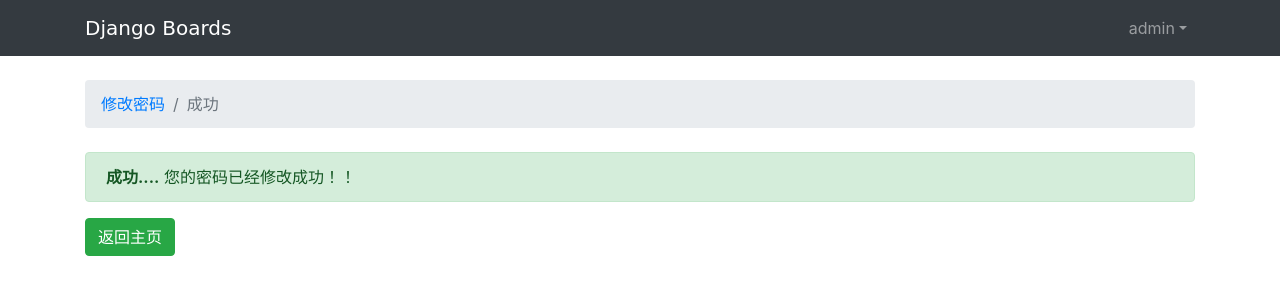
After one commit to liuchangfu/myproject, a Django app: page /settings/password/done/ in a window 1280 px wide. The commit adds this page. Shown: the top 300 px of the page. Run offline with Django 3.2, Linux system fonts and the light colour scheme; a user stored in the database is signed in; some libraries are stand-ins or nearby versions; some web fonts are replaced.

Commit message:
增加模板

```diff
--- a/myproject/settings.py
+++ b/myproject/settings.py
@@ -125,4 +125,6 @@ LOGOUT_REDIRECT_URL = 'home'
 
 LOGIN_REDIRECT_URL = 'home'
 
+LOGIN_URL = 'login'
+
 EMAIL_BACKEND = 'django.core.mail.backends.console.EmailBackend'
--- a/myproject/urls.py
+++ b/myproject/urls.py
@@ -44,4 +44,11 @@ urlpatterns = [
     url(r'^reset/complete/$',
         auth_views.PasswordResetCompleteView.as_view(template_name='password_reset_complete.html'),
         name='password_reset_complete'),
+
+    url(r'^settings/password/$', auth_views.PasswordChangeView.as_view(template_name='password_change.html'),
+        name='password_change'),
+
+    url(r'^settings/password/done/$',
+        auth_views.PasswordChangeDoneView.as_view(template_name='password_change_done.html'),
+        name='password_change_done'),
 ]
--- /dev/null
+++ b/templates/password_change_done.html
@@ -0,0 +1,15 @@
+{% extends 'base.html' %}
+
+{% block title %}修改密码成功{% endblock %}
+
+{% block breadcrumb %}
+    <li class="breadcrumb-item"><a href="{% url 'password_change' %}">修改密码</a></li>
+    <li class="breadcrumb-item active">成功</li>
+{% endblock %}
+
+{% block content %}
+    <div class="alert alert-success" role="alert">
+        <strong>成功....</strong> 您的密码已经修改成功！！
+    </div>
+    <a href="{% url 'home' %}" class="btn btn-success">返回主页</a>
+{% endblock %}]
--- a/templates/password_reset.html
+++ b/templates/password_reset.html
@@ -1,6 +1,6 @@
 {% extends 'base_accounts.html' %}
 
-{% block title %}Reset you password{% endblock %}
+{% block title %}重置密码{% endblock %}
 
 {% block content %}
     <div class="row justify-content-center">
--- a/templates/password_reset_complete.html
+++ b/templates/password_reset_complete.html
@@ -1,6 +1,6 @@
 {% extends 'base_accounts.html' %}
 
-{% block title %}修改密码{% endblock %}
+{% block title %}重置密码成功{% endblock %}
 
 {% block content %}
     <div class="row justify-content-center">
--- a/templates/password_reset_done.html
+++ b/templates/password_reset_done.html
@@ -1,6 +1,6 @@
 {% extends 'base_accounts.html' %}
 
-{% block title %}Reset your password{% endblock %}
+{% block title %}重置您的密码{% endblock %}
 
 {% block content %}
     <div class="row justify-content-center">
```
Also changed, not shown: templates/password_change.html (added, +19 -0 lines), 1 other file.
